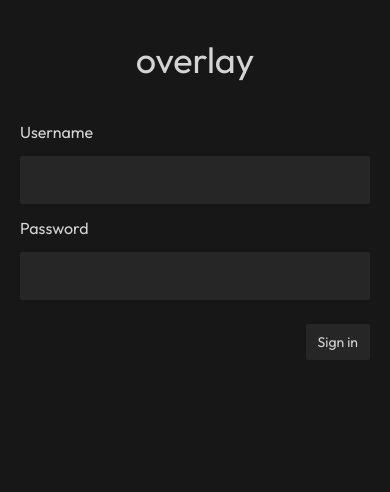
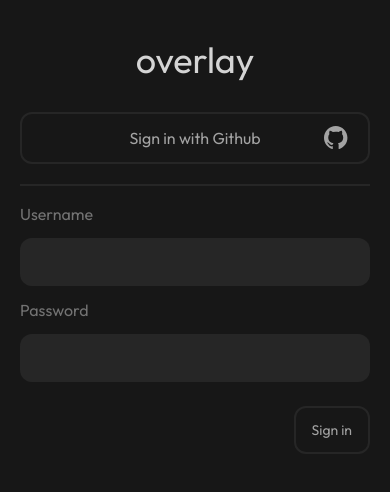
Before and after one commit to edsunman/overlay, a SvelteKit app: page /login in a window 390 px wide. Shown: the top 492 px of the page. Built offline with nearby package versions, Linux system fonts and the light colour scheme; no server answers; what lucia-auth would draw is missing.

Commit message:
better mobile layout

```diff
--- /dev/null
+++ b/src/routes/(app)/+error.svelte
@@ -0,0 +1,6 @@
+<script>
+  import { page } from '$app/stores';
+</script>
+<div class="container mx-auto max-w-md md:pt-24 pt-10 p-5">
+<h1 class="md:text-8xl text-4xl text-center md:pb-20 pb-8 text-neutral-300">{$page.status}</h1>
+</div>
--- a/src/routes/(app)/[id]/+page.svelte
+++ b/src/routes/(app)/[id]/+page.svelte
@@ -6,6 +6,7 @@
     import OutputLink from './OutputLink.svelte';
     import ThemeControls from './ThemeControls.svelte';
     import GraphicButtons from './GraphicButtons.svelte';
+	import MobileLockButton from './MobileLockButton.svelte';
 
     export let data;
     let { event } = data;
@@ -54,8 +55,8 @@
 
 </script>
 
-<div class="p-6 py-12">
-    <h2 class="text-5xl"><small
+<div class="sm:p-6 sm:py-12 p-6 pb-0">
+    <h2 class="text-2xl sm:text-5xl"><small
         class="transition-all duration-100 ease-linear hover:text-neutral-200 text-xl text-neutral-500 sm:inline hidden">
         <a href="/"  data-sveltekit-preload-data="hover"  >overlay/</a>
     </small> {$eventStore.name}</h2>
@@ -65,6 +66,7 @@
 <!--<p>{event.name}</p> -->
     <div class="lg:w-[350px] flex-none w-full p-6">
         <GraphicButtons />
+        <MobileLockButton />
     </div >
     <div class="flex-1 p-6 pt-0 lg:block hidden">
         <OutputLink id="{event.id}" />
--- /dev/null
+++ b/src/routes/(app)/[id]/MobileLockButton.svelte
@@ -0,0 +1,19 @@
+<script lang="ts" >
+
+    import { eventStore } from '$lib/client/stores';
+
+</script>
+<div class="relative w-full h-12 lg:hidden block  {!$eventStore.edit_mode ? 'text-neutral-700 hover:text-neutral-400' : 'text-neutral-800'}">
+            <svg xmlns="http://www.w3.org/2000/svg" fill="currentColor"  viewBox="0 0 24 24" stroke-width="1.5"
+                class=" pointer-events-none absolute w-6 h-6 top-0 bottom-0 right-0 left-0 m-auto">
+                {#if !$eventStore.edit_mode}
+                    <path d="M17 9.761v-4.761c0-2.761-2.238-5-5-5-2.763 0-5 2.239-5 5v4.761c-1.827 1.466-3 3.714-3 6.239 0 4.418 3.582 8 8 8s8-3.582 8-8c0-2.525-1.173-4.773-3-6.239zm-8-4.761c0-1.654 1.346-3 3-3s3 1.346 3 3v3.587c-.927-.376-1.938-.587-3-.587s-2.073.211-3 .587v-3.587zm3 17c-3.309 0-6-2.691-6-6s2.691-6 6-6 6 2.691 6 6-2.691 6-6 6zm2-7c0 .738-.404 1.376-1 1.723v2.277h-2v-2.277c-.596-.347-1-.984-1-1.723 0-1.104.896-2 2-2s2 .896 2 2z"/>
+                {:else}
+                    <path d="M12 18c-1.104 0-2-.896-2-2s.896-2 2-2 2 .896 2 2-.896 2-2 2zm0-10c-1.062 0-2.073.211-3 .587v-3.587c0-1.654 1.346-3 3-3s3 1.346 3 3v1h2v-1c0-2.761-2.238-5-5-5-2.763 0-5 2.239-5 5v4.761c-1.827 1.466-3 3.714-3 6.239 0 4.418 3.582 8 8 8s8-3.582 8-8-3.582-8-8-8zm0 14c-3.313 0-6-2.687-6-6s2.687-6 6-6 6 2.687 6 6-2.687 6-6 6z"/>
+                {/if}
+            </svg>
+
+            <input class=" border-2 appearance-none rounded-xl w-full h-12 cursor-pointer
+            {$eventStore.edit_mode ? 'bg-neutral-200 border-neutral-200' :'hover:border-neutral-400 border-neutral-700 bg-neutral-900'}"
+            type="checkbox" bind:checked={$eventStore.edit_mode} />
+        </div>
--- a/src/routes/(app)/login/+page.svelte
+++ b/src/routes/(app)/login/+page.svelte
@@ -2,15 +2,31 @@
 
 	<form method="POST">
 		<hgroup>
-			<h2 class="md:text-8xl text-4xl text-center md:pb-24 pb-10 text-neutral-300">overlay</h2>
+			<h2 class="md:text-8xl text-4xl text-center md:pb-20 pb-8 text-neutral-300">overlay</h2>
 		</hgroup>
-		<label for="username" class="block mb-3 text-neutral-300">Username</label>
-		<input type="text" id="username" name="username" required class="block w-full rounded-sm bg-neutral-800 mb-3 p-3" />
+        <a href="/login/oauth" class="relative block w-full rounded-xl bg-neutral-900 p-3 text-center transition-all duration-100 mb-5
+            border-solid border-2 hover:text-white hover:bg-rose-600 hover:border-rose-600 text-neutral-400 border-neutral-800
+        ">Sign in with Github
+        <svg
+                class="h-6 absolute right-5 top-0 bottom-0 my-auto"
+                xmlns="http://www.w3.org/2000/svg"
+                viewBox="0 0 100 100"
+                fill="currentColor"
+                aria-hidden="true"
+            >
+            <path fill-rule="evenodd" clip-rule="evenodd" d="M48.854 0C21.839 0 0 22 0 49.217c0 21.756 13.993 40.172 33.405 46.69 2.427.49 3.316-1.059 3.316-2.362 0-1.141-.08-5.052-.08-9.127-13.59 2.934-16.42-5.867-16.42-5.867-2.184-5.704-5.42-7.17-5.42-7.17-4.448-3.015.324-3.015.324-3.015 4.934.326 7.523 5.052 7.523 5.052 4.367 7.496 11.404 5.378 14.235 4.074.404-3.178 1.699-5.378 3.074-6.6-10.839-1.141-22.243-5.378-22.243-24.283 0-5.378 1.94-9.778 5.014-13.2-.485-1.222-2.184-6.275.486-13.038 0 0 4.125-1.304 13.426 5.052a46.97 46.97 0 0 1 12.214-1.63c4.125 0 8.33.571 12.213 1.63 9.302-6.356 13.427-5.052 13.427-5.052 2.67 6.763.97 11.816.485 13.038 3.155 3.422 5.015 7.822 5.015 13.2 0 18.905-11.404 23.06-22.324 24.283 1.78 1.548 3.316 4.481 3.316 9.126 0 6.6-.08 11.897-.08 13.526 0 1.304.89 2.853 3.316 2.364 19.412-6.52 33.405-24.935 33.405-46.691C97.707 22 75.788 0 48.854 0z"/>
+        </svg>
+        </a>
+        <div class="md:my-12 my-4 border-t-2 border-neutral-800"></div>
+		<label for="username" class="block mb-3 text-neutral-500">Username</label>
+		<input type="text" id="username" name="username" required class="block w-full rounded-xl bg-neutral-800 mb-3 p-3" />
 
-		<label for="password" class="block mb-3 text-neutral-300">Password</label>
-		<input type="password" id="password" name="password" required class="block w-full rounded-sm bg-neutral-800 autofill:bg-neutral-500 mb-6 p-3" />
+		<label for="password" class="block mb-3 text-neutral-500">Password</label>
+		<input type="password" id="password" name="password" required class="block w-full rounded-xl bg-neutral-800 autofill:bg-neutral-500 mb-6 p-3" />
 		<div class="text-right">
-			<button type="submit" class="inline-flex justify-center rounded-sm bg-neutral-800 py-2 px-3 text-sm hover: text-neutral-300 hover:text-white hover:bg-rose-500" >Sign in</button>
+			<button type="submit" class="inline-flex justify-center rounded-xl bg-neutral-900 border-neutral-800 py-3 px-4 text-sm
+                hover: text-neutral-400 hover:text-white hover:bg-rose-600 border-solid border-2"
+            >Sign in</button>
 		</div>
 	</form>
 
--- a/src/routes/(app)/login/oauth/+server.ts
+++ b/src/routes/(app)/login/oauth/+server.ts
@@ -1,4 +1,4 @@
-import { auth, githubAuth } from "$lib/server/lucia";
+import { githubAuth } from "$lib/server/lucia";
 import type { RequestHandler } from './$types';
 
 export const GET: RequestHandler = async ({ cookies }) => {
--- a/src/routes/(app)/login/oauth/callback/+server.ts
+++ b/src/routes/(app)/login/oauth/callback/+server.ts
@@ -1,5 +1,5 @@
 import { auth, githubAuth } from "$lib/server/lucia";
-import { redirect } from "@sveltejs/kit";
+import { redirect, error } from "@sveltejs/kit";
 
 import type { RequestHandler } from './$types';
 
@@ -12,9 +12,15 @@ export const GET: RequestHandler = async ({ cookies, url, locals }) => {
 	const storedState = cookies.get("github_oauth_state");
 
 	// validate state
-	if (state !== storedState) throw new Response(null, { status: 401 });
+	if (state !== storedState) {
+        console.log('invalid state')
+        throw redirect(302, "/");
+    }
 
-    if (!code) throw new Response(null, { status: 401 });
+    if (!code) {
+        console.log('no code')
+        throw redirect(302, "/");
+    }
 
 	try {
 		const { existingUser, providerUser, createUser } = await githubAuth.validateCallback(code);
@@ -35,10 +41,8 @@ export const GET: RequestHandler = async ({ cookies, url, locals }) => {
 		locals.auth.setSession(session);
 
 	} catch (e) {
-		// invalid code
-		return new Response(null, {
-			status: 500
-		});
+        console.error(e);
+        throw error(403, { message: 'Error' });
 	}
 	throw redirect(302, "/");
 };
```
Also changed, not shown: static/favicon.png, 1 other file (tests, documents, lock files or other folders).
